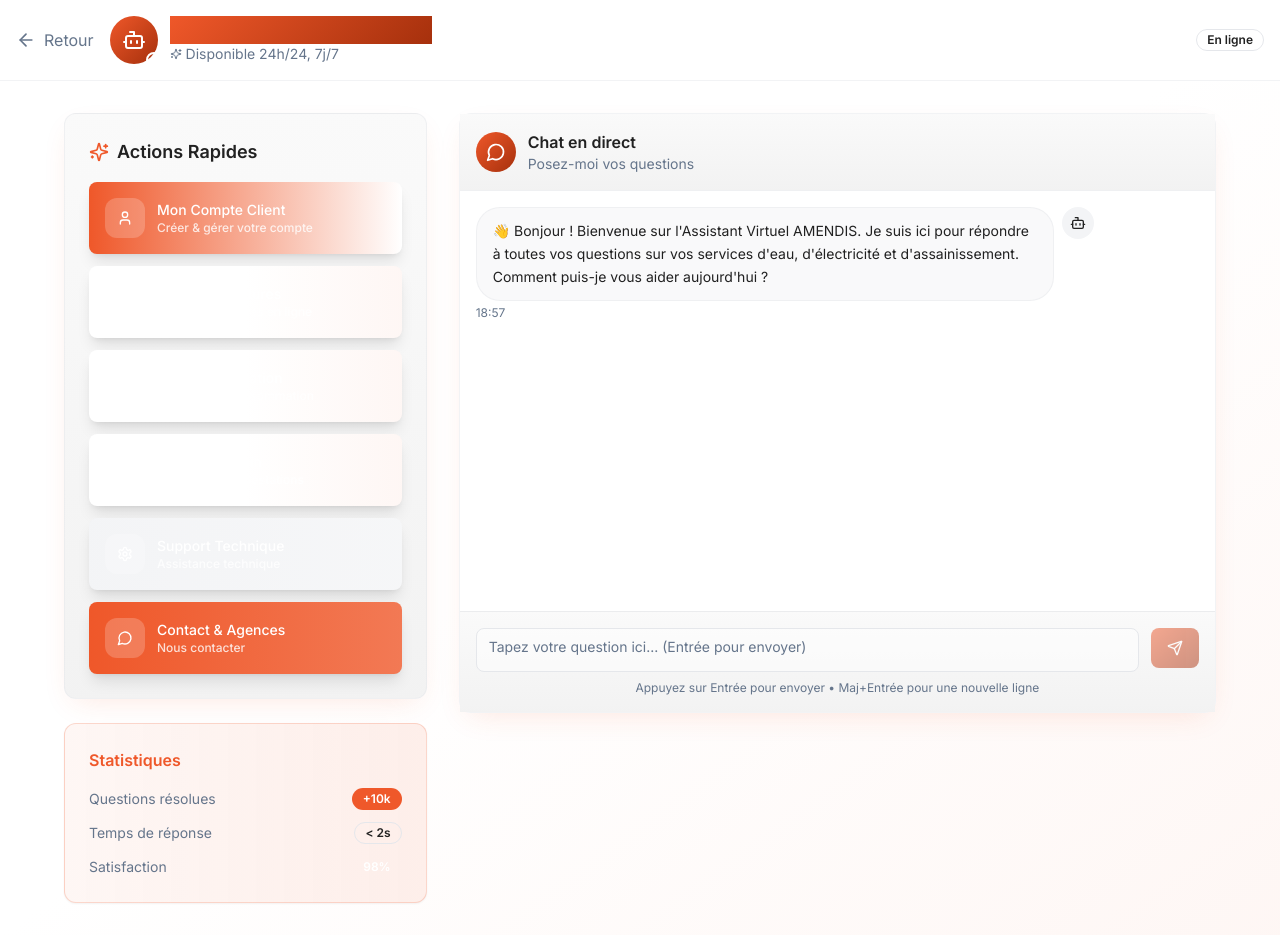
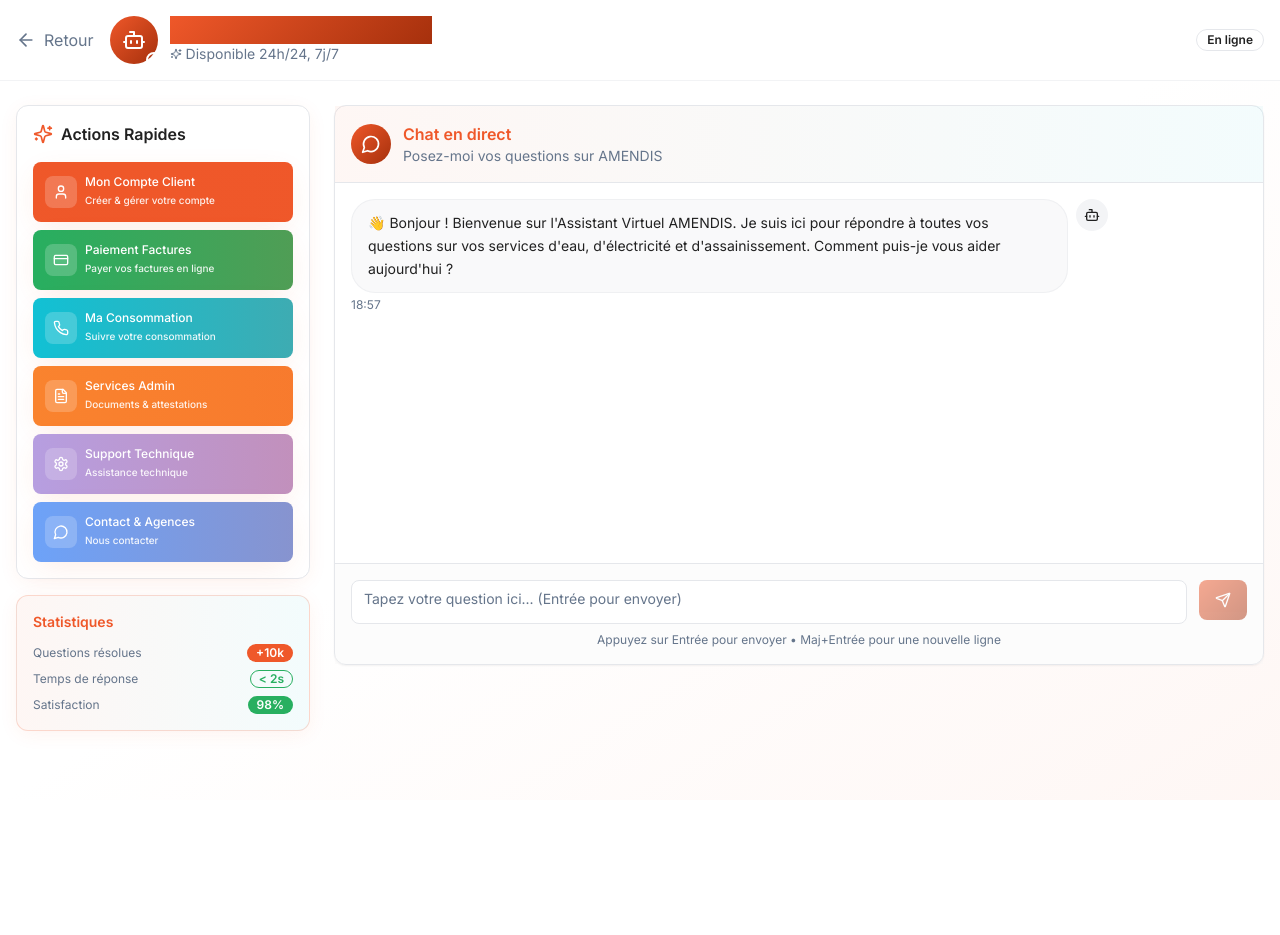
Before and after one commit to mehdi1606/amendis-nexus-assist, a React (Vite) app: page /chatbot in a window 1280 px wide. After the commit the page ends 800 px from the top, so only its background shows below. Built offline with nearby package versions, Linux system fonts and the light colour scheme.

Commit message:
Fix chatbot page design

```diff
--- a/src/index.css
+++ b/src/index.css
@@ -179,6 +179,35 @@
     background: var(--gradient-subtle);
   }
 
+  /* Activity Card Color Utilities */
+  .bg-green {
+    background: hsl(var(--green));
+  }
+
+  .bg-cyan {
+    background: hsl(var(--cyan));
+  }
+
+  .bg-orange {
+    background: hsl(var(--orange));
+  }
+
+  .bg-purple {
+    background: hsl(var(--purple));
+  }
+
+  .bg-blue-activity {
+    background: hsl(var(--blue-activity));
+  }
+
+  .text-green {
+    color: hsl(var(--green));
+  }
+
+  .border-green {
+    border-color: hsl(var(--green));
+  }
+
   /* Animation Utilities */
   .animate-fade-in {
     animation: fadeIn var(--transition-normal) ease-out;
--- a/src/pages/ChatbotPage.tsx
+++ b/src/pages/ChatbotPage.tsx
@@ -53,42 +53,42 @@ const ChatbotPage = () => {
       icon: User,
       text: "Mon Compte Client",
       action: "Comment créer un compte client ?",
-      color: "bg-gradient-to-r from-primary to-primary-glow",
+      color: "bg-gradient-to-r from-primary to-primary/80",
       description: "Créer & gérer votre compte"
     },
     {
       icon: CreditCard,
       text: "Paiement Factures",
       action: "Comment payer ma facture ?",
-      color: "bg-gradient-to-r from-success to-success/80",
+      color: "bg-gradient-to-r from-green to-green/80",
       description: "Payer vos factures en ligne"
     },
     {
       icon: Phone,
       text: "Ma Consommation",
       action: "Comment suivre ma consommation ?",
-      color: "bg-gradient-to-r from-info to-info/80",
+      color: "bg-gradient-to-r from-cyan to-cyan/80",
       description: "Suivre votre consommation"
     },
     {
       icon: FileText,
       text: "Services Admin",
       action: "Comment obtenir une attestation ?",
-      color: "bg-gradient-to-r from-warning to-warning/80",
+      color: "bg-gradient-to-r from-orange to-orange/80",
       description: "Documents & attestations"
     },
     {
       icon: Settings,
       text: "Support Technique",
       action: "J'ai un problème technique",
-      color: "bg-gradient-to-r from-secondary to-secondary/80",
+      color: "bg-gradient-to-r from-purple to-purple/80",
       description: "Assistance technique"
     },
     {
       icon: MessageCircle,
       text: "Contact & Agences",
       action: "Où trouver l'agence la plus proche ?",
-      color: "bg-gradient-to-r from-accent to-accent/80",
+      color: "bg-gradient-to-r from-blue-activity to-blue-activity/80",
       description: "Nous contacter"
     }
   ];
@@ -187,31 +187,31 @@ const ChatbotPage = () => {
         </div>
       </div>
 
-      <div className="container mx-auto px-4 py-8">
-        <div className="max-w-6xl mx-auto">
-          <div className="grid lg:grid-cols-3 gap-8">
+      <div className="container mx-auto px-4 py-6">
+        <div className="max-w-7xl mx-auto">
+          <div className="grid lg:grid-cols-4 gap-6">
             {/* Quick Actions Sidebar */}
-            <div className="lg:col-span-1 space-y-6">
-              <Card className="p-6 bg-gradient-subtle border-border/50 shadow-elegant">
+            <div className="lg:col-span-1 space-y-4">
+              <Card className="p-4 bg-card border shadow-soft">
                 <div className="flex items-center gap-2 mb-4">
                   <Sparkles className="w-5 h-5 text-primary" />
-                  <h2 className="text-lg font-semibold">Actions Rapides</h2>
+                  <h2 className="font-semibold">Actions Rapides</h2>
                 </div>
-                <div className="space-y-3">
+                <div className="space-y-2">
                   {quickActions.map((action, index) => (
                     <Button
                       key={index}
                       onClick={() => handleQuickAction(action.action)}
-                      className={`w-full justify-start h-auto p-4 ${action.color} hover:scale-105 transition-all duration-200 text-white border-none shadow-lg hover:shadow-xl group`}
-                      variant="outline"
+                      className={`w-full justify-start h-auto p-3 ${action.color} hover-scale text-white border-none shadow-medium hover:shadow-glow group`}
+                      variant="default"
                     >
-                      <div className="flex items-center gap-3 w-full">
-                        <div className="w-10 h-10 rounded-lg bg-white/20 flex items-center justify-center group-hover:bg-white/30 transition-colors">
-                          <action.icon className="w-5 h-5" />
+                      <div className="flex items-center gap-2 w-full">
+                        <div className="w-8 h-8 rounded-md bg-white/20 flex items-center justify-center group-hover:bg-white/30 transition-colors">
+                          <action.icon className="w-4 h-4" />
                         </div>
-                        <div className="text-left flex-1">
-                          <div className="font-medium text-sm">{action.text}</div>
-                          <div className="text-xs opacity-80">{action.description}</div>
+                        <div className="text-left flex-1 min-w-0">
+                          <div className="font-medium text-xs truncate">{action.text}</div>
+                          <div className="text-[10px] opacity-90 truncate">{action.description}</div>
                         </div>
                       </div>
                     </Button>
@@ -220,39 +220,37 @@ const ChatbotPage = () => {
               </Card>
 
               {/* Stats Card */}
-              <Card className="p-6 bg-gradient-to-r from-primary/5 to-primary/10 border-primary/20">
-                <h3 className="font-semibold mb-4 text-primary">Statistiques</h3>
-                <div className="space-y-3">
+              <Card className="p-4 bg-gradient-to-r from-primary/5 to-cyan/5 border-primary/20 shadow-soft">
+                <h3 className="font-semibold mb-3 text-primary text-sm">Statistiques</h3>
+                <div className="space-y-2">
                   <div className="flex justify-between items-center">
-                    <span className="text-sm text-muted-foreground">Questions résolues</span>
-                    <Badge className="bg-primary text-white">+10k</Badge>
+                    <span className="text-xs text-muted-foreground">Questions résolues</span>
+                    <Badge className="bg-primary text-primary-foreground text-xs px-2 py-0">+10k</Badge>
                   </div>
                   <div className="flex justify-between items-center">
-                    <span className="text-sm text-muted-foreground">Temps de réponse</span>
-                    <Badge variant="outline" className="text-success border-success">&lt; 2s</Badge>
+                    <span className="text-xs text-muted-foreground">Temps de réponse</span>
+                    <Badge variant="outline" className="text-green border-green text-xs px-2 py-0">&lt; 2s</Badge>
                   </div>
                   <div className="flex justify-between items-center">
-                    <span className="text-sm text-muted-foreground">Satisfaction</span>
-                    <Badge className="bg-success text-white">98%</Badge>
+                    <span className="text-xs text-muted-foreground">Satisfaction</span>
+                    <Badge className="bg-green text-white text-xs px-2 py-0">98%</Badge>
                   </div>
                 </div>
               </Card>
             </div>
 
             {/* Chat Interface */}
-            <div className="lg:col-span-2">
-              <Card className="flex flex-col h-[600px] bg-background/95 backdrop-blur-sm border-border/50 shadow-elegant">
+            <div className="lg:col-span-3">
+              <Card className="flex flex-col h-[70vh] min-h-[500px] bg-card backdrop-blur-sm border shadow-medium">
                 {/* Chat Header */}
-                <div className="border-b border-border/50 p-4 bg-gradient-subtle">
-                  <div className="flex items-center justify-between">
-                    <div className="flex items-center gap-3">
-                      <div className="w-10 h-10 bg-gradient-primary rounded-full flex items-center justify-center">
-                        <MessageCircle className="w-5 h-5 text-white" />
-                      </div>
-                      <div>
-                        <h3 className="font-semibold">Chat en direct</h3>
-                        <p className="text-sm text-muted-foreground">Posez-moi vos questions</p>
-                      </div>
+                <div className="border-b p-4 bg-gradient-to-r from-primary/5 to-cyan/5">
+                  <div className="flex items-center gap-3">
+                    <div className="w-10 h-10 bg-gradient-primary rounded-full flex items-center justify-center">
+                      <MessageCircle className="w-5 h-5 text-white" />
+                    </div>
+                    <div>
+                      <h3 className="font-semibold text-primary">Chat en direct</h3>
+                      <p className="text-sm text-muted-foreground">Posez-moi vos questions sur AMENDIS</p>
                     </div>
                   </div>
                 </div>
@@ -315,7 +313,7 @@ const ChatbotPage = () => {
                 </div>
 
                 {/* Input Area */}
-                <div className="border-t border-border/50 p-4 bg-gradient-subtle">
+                <div className="border-t p-4 bg-muted/30">
                   <div className="flex gap-3">
                     <Textarea
                       ref={textareaRef}
@@ -323,13 +321,13 @@ const ChatbotPage = () => {
                       onChange={(e) => setInputValue(e.target.value)}
                       onKeyPress={handleKeyPress}
                       placeholder="Tapez votre question ici... (Entrée pour envoyer)"
-                      className="flex-1 resize-none min-h-[44px] max-h-32 bg-background/50"
+                      className="flex-1 resize-none min-h-[44px] max-h-32 bg-background border-input"
                       rows={1}
                     />
                     <Button
                       onClick={() => handleSendMessage(inputValue)}
                       disabled={!inputValue.trim() || isTyping}
-                      className="bg-gradient-primary hover:shadow-glow transition-all duration-200 px-4"
+                      className="bg-gradient-primary hover:shadow-glow transition-all duration-200 px-4 shrink-0"
                     >
                       <Send className="w-4 h-4" />
                     </Button>
```
